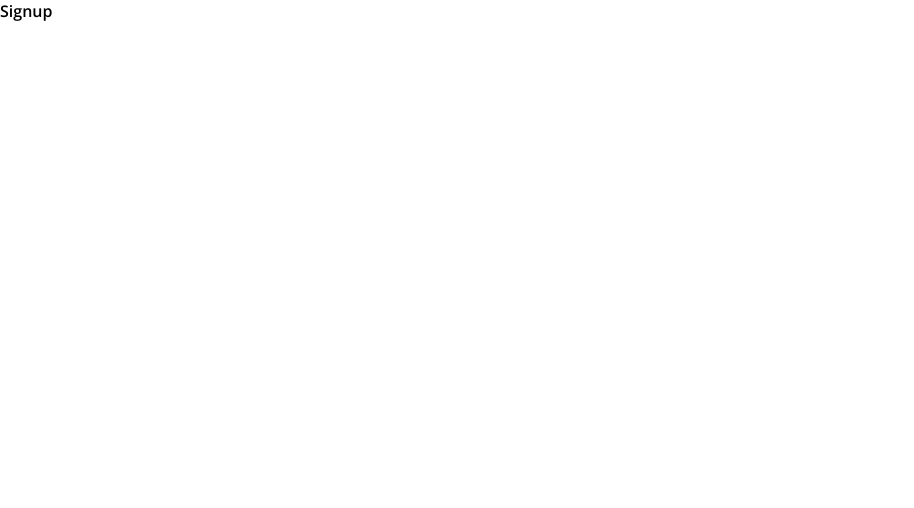
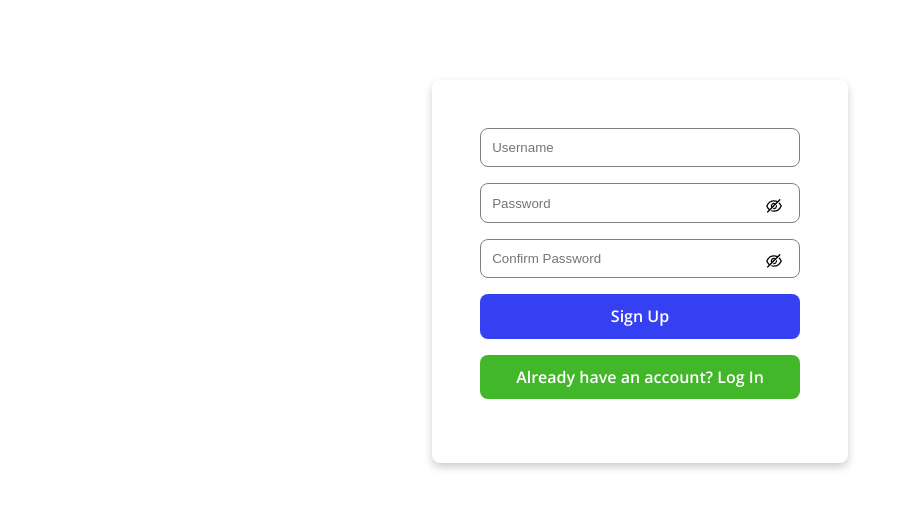
Before and after one commit to sam201994/digital-wallet, a React (Create React App) app in the folder frontend/: page /signup in a window 1280 px wide. Shown: the top 508 px of the page, without its empty margins (0-914 px from the left). Built offline with nearby package versions, Linux system fonts and the light colour scheme.

Commit message:
added signup component

```diff
--- a/frontend/src/components/Box.js
+++ b/frontend/src/components/Box.js
@@ -11,7 +11,7 @@ const Row = styled.div`
 `;
 const Auth = styled.div`
 	width: 25vw;
-	min-width: 300px;
+	min-width: 220px;
 	display: flex;
 	flex-direction: column;
 	box-shadow: 0 4px 8px 0 rgba(0,0,0,0.2);
--- a/frontend/src/components/Button.js
+++ b/frontend/src/components/Button.js
@@ -6,10 +6,15 @@ const buttonStyle = {
 	justifyContent: "center",
 	backgroundColor: "#3640f3",
 	color: "white",
+	textAlign: "center",
 };
 
-const Button = ({ label, onClick, customStyles={} }) => {
-	return <div onClick={onClick} style={{...buttonStyle, ...customStyles}}>{label}</div>;
+const Button = ({ label, onClick, customStyles = {} }) => {
+	return (
+		<div onClick={onClick} style={{ ...buttonStyle, ...customStyles }}>
+			{label}
+		</div>
+	);
 };
 
 export default Button;
--- a/frontend/src/pages/signin/index.js
+++ b/frontend/src/pages/signin/index.js
@@ -1,4 +1,5 @@
 import { useState } from "react";
+import { useNavigate } from "react-router-dom";
 import { InputField, PasswordField } from "components/FormFields";
 import Button from "components/Button";
 import Box from "components/Box";
@@ -6,6 +7,7 @@ import Box from "components/Box";
 const Signin = () => {
 	const [formData, setFormData] = useState({});
 	const [errorState, setError] = useState({});
+	const navigate = useNavigate();
 
 	const onChange = (key, value) => {
 		setFormData({
@@ -34,7 +36,9 @@ const Signin = () => {
 		}
 	};
 
-	const gotoSignup = () => {};
+	const gotoSignup = () => {
+		navigate("/signup");
+	};
 
 	return (
 		<Box.Page>
--- a/frontend/src/pages/signup/index.js
+++ b/frontend/src/pages/signup/index.js
@@ -1,9 +1,94 @@
+import { useState } from "react";
+import { useNavigate } from "react-router-dom";
+import { InputField, PasswordField } from "components/FormFields";
+import Button from "components/Button";
+import Box from "components/Box";
+
 const Signup = () => {
+	const [formData, setFormData] = useState({});
+	const [errorState, setError] = useState({});
+	const navigate = useNavigate();
+
+	const onChange = (key, value) => {
+		setFormData({
+			...formData,
+			[key]: value,
+		});
+		if (value) {
+			setError({
+				...errorState,
+				[key]: false,
+			});
+		}
+	};
+
+	const handleSignup = () => {
+		const newErrorState = {};
+		if (!formData.username || !formData.password || !formData.confirmPassword) {
+			if (!formData.username) {
+				newErrorState.username = true;
+			}
+			if (!formData.password) {
+				newErrorState.password = true;
+			}
+			if (!formData.confirmPassword) {
+				newErrorState.confirmPassword = true;
+			}
+			setError(newErrorState);
+			return;
+		}
+	};
+
+	const gotoSignin = () => {
+		navigate("/signin");
+	};
+
 	return (
-		<div>
-			Signup
-		</div>
-	)
-}
+		<Box.Page>
+			<Box.Auth>
+				<Box.Row>
+					<InputField
+						type="text"
+						label="Username"
+						onChange={onChange}
+						id="username"
+						value={formData.username}
+						error={errorState.username}
+					/>
+				</Box.Row>
+				<Box.Row>
+					<PasswordField
+						type="password"
+						label="Password"
+						onChange={onChange}
+						id="password"
+						value={formData.password}
+						error={errorState.password}
+					/>
+				</Box.Row>
+				<Box.Row>
+					<PasswordField
+						type="password"
+						label="Confirm Password"
+						onChange={onChange}
+						id="confirmPassword"
+						value={formData.confirmPassword}
+						error={errorState.confirmPassword}
+					/>
+				</Box.Row>
+				<Box.Row>
+					<Button onClick={handleSignup} label="Sign Up" />
+				</Box.Row>
+				<Box.Row>
+					<Button
+						onClick={gotoSignin}
+						label="Already have an account? Log In"
+						customStyles={{ backgroundColor: "#42b72a" }}
+					/>
+				</Box.Row>
+			</Box.Auth>
+		</Box.Page>
+	);
+};
 
-export default Signup
+export default Signup;
```
